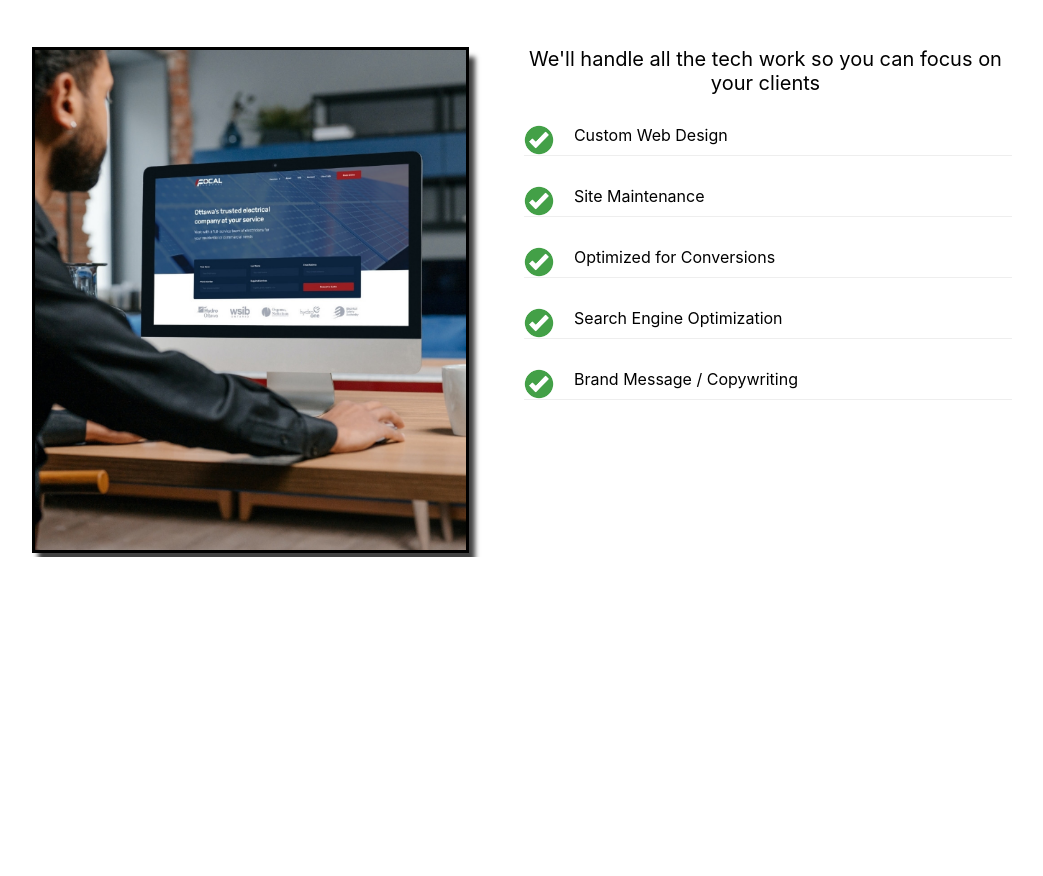
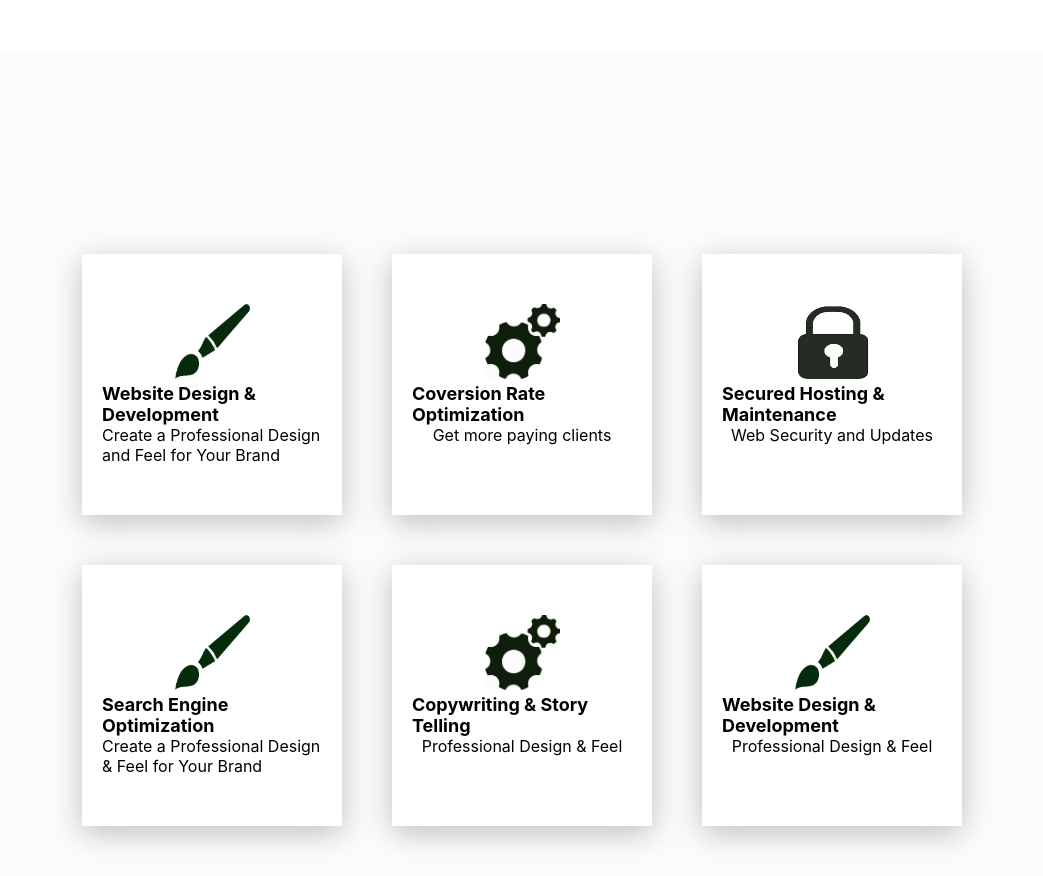
Before and after one commit to AGRTECH/flurrix, a React app: page / in a window 1280 px wide. Shown: the part 680-1556 px from the top of the page, without its empty margins (118-1161 px from the left). Before the commit the page ends 1237 px from the top, so only its background shows below. Built offline with nearby package versions, Linux system fonts and the light colour scheme.

Commit message:
new section 2 + branding

```diff
--- a/src/components/App.css
+++ b/src/components/App.css
@@ -53,11 +53,12 @@
   justify-content: space-between;
   width: 1300px;
   margin-top: 25px;
+  margin-bottom: 75px;
 }
 
 .nav-logo {
   width: 150px;
-  height: 150px;
+  height: 30px;
   margin-left: 150px;
 }
 
@@ -85,44 +86,64 @@
 }
 
 /* Section 2 */
-
 .section2-container {
-  margin-top: 300px;
+  margin-top: 107px;
+  padding-top: 200px;
+  margin-left: 200x;
+  margin-right: 150px;
   display: flex;
-  margin-left: 150px;
-  justify-content: space-between;
-  margin-right: 150px;
+  flex-direction: column;
 }
 
-.section2-computerimg {
-  height: 500px;
-  border: 3px solid black;
-  box-shadow: 6px 10px 5px 0px rgba(0, 0, 0, 0.75);
-  -webkit-box-shadow: 6px 10px 5px 0px rgba(0, 0, 0, 0.75);
-  -moz-box-shadow: 6px 10px 5px 0px rgba(0, 0, 0, 0.75);
+.section2-background {
+  background-color: #fcfcfc;
 }
 
-.section2-greencheck {
-  width: 30px;
-  height: 30px;
-  margin-right: 20px;
+.section2-paintbrushimg {
+  height: 75px;
+  width: 75px;
 }
 
-.section2-listtitle {
-  font-size: 20px;
-  text-align: center;
-  margin-left: 50px;
+.section2-paintbrushimg:hover {
+  top: -10px;
+  opacity: 0.8;
+}
+
+.section2-toprow {
+  margin-left: 200px;
+  display: flex;
+}
+
+.section2-toprow ul {
+  list-style: none;
+}
+
+.section2-card {
+  background-color: #ffffff;
+  padding: 50px 20px;
+  margin-right: 50px;
+  margin-bottom: 50px;
+  width: 25%;
+  box-shadow: rgba(100, 100, 111, 0.4) 0px 7px 29px 0px;
+  position: relative;
+  top: 0;
+  transition: top ease 0.5s;
+}
+
+.section2-card:hover {
+  top: -10px;
+}
+
+.section2-service {
+  font-weight: bold;
+  font-size: 18px;
 }
 
 .section2-list {
-  list-style: none;
-  margin-left: 55px;
-}
-
-.section2-listitem {
   display: flex;
-  border-bottom: 1px solid rgb(238, 238, 238);
-  margin-top: 30px;
+  flex-direction: column;
+  align-items: center;
+  justify-content: center;
 }
 
 @media (max-width: 1480px) {
--- a/src/components/Home.js
+++ b/src/components/Home.js
@@ -1,7 +1,12 @@
 import React from "react";
 import plumberbg from "../img/landscapinglandingbg1.jpg";
+import paintbrush from "../img/greenpaintbrush.png";
+import greengears from "../img/greengears.png";
+import greenlock from "../img/greenlock.png";
 import computerviewing from "../img/computerscreenviewing.png";
 import greencheckmark from "../img/greencheckmark.png";
+
+// Model off of tinyfrog.com
 
 const Home = () => {
   return (
@@ -14,56 +19,124 @@ const Home = () => {
         <button className="home-button">Get a site</button>
         <img src={plumberbg} className="plumber-bg" alt="" />
       </div>
+      <div className="section2-background">
         <div className="section2-container">
-        <div>
-          <img src={computerviewing} className="section2-computerimg" alt="" />
-        </div>
-        <div>
-          <p className="section2-listtitle">
-            We'll handle all the tech work so you can focus on your clients
-          </p>{" "}
+          <div className="section2-toprow">
+            <div className="section2-card">
               <ul className="section2-list">
-            <li className="section2-listitem">
+                <li>
                   <img
-                src={greencheckmark}
-                className="section2-greencheck"
+                    src={paintbrush}
+                    className="section2-paintbrushimg"
                     alt=""
-              />{" "}
-              <p>Custom Web Design</p>
+                  />
                 </li>
-            <li className="section2-listitem">
-              <img
-                src={greencheckmark}
-                className="section2-greencheck"
-                alt=""
-              />{" "}
-              <p>Site Maintenance</p>
+                <li>
+                  <p className="section2-service">
+                    Website Design & Development
+                  </p>
                 </li>
-            <li className="section2-listitem">
-              <img
-                src={greencheckmark}
-                className="section2-greencheck"
-                alt=""
-              />{" "}
-              <p>Optimized for Conversions</p>
-            </li>
-            <li className="section2-listitem">
-              <img
-                src={greencheckmark}
-                className="section2-greencheck"
-                alt=""
-              />{" "}
-              <p>Search Engine Optimization</p>
-            </li>
-            <li className="section2-listitem">
-              <img
-                src={greencheckmark}
-                className="section2-greencheck"
-                alt=""
-              />{" "}
-              <p>Brand Message / Copywriting</p>
+                <li>
+                  <p>Create a Professional Design and Feel for Your Brand</p>
                 </li>
               </ul>
+            </div>
+            <div className="section2-card">
+              <ul className="section2-list">
+                <li>
+                  <img
+                    src={greengears}
+                    className="section2-paintbrushimg"
+                    alt=""
+                  />
+                </li>
+                <li>
+                  <p className="section2-service">
+                    Coversion Rate Optimization
+                  </p>
+                </li>
+                <li>
+                  <p>Get more paying clients</p>
+                </li>
+              </ul>
+            </div>
+            <div className="section2-card">
+              <ul className="section2-list">
+                <li>
+                  <img
+                    src={greenlock}
+                    className="section2-paintbrushimg"
+                    alt=""
+                  />
+                </li>
+                <li>
+                  <p className="section2-service">
+                    Secured Hosting & Maintenance
+                  </p>
+                </li>
+                <li>
+                  <p>Web Security and Updates </p>
+                </li>
+              </ul>
+            </div>
+          </div>
+          <div className="section2-toprow">
+            <div className="section2-card">
+              <ul className="section2-list">
+                <li>
+                  <img
+                    src={paintbrush}
+                    className="section2-paintbrushimg"
+                    alt=""
+                  />
+                </li>
+                <li>
+                  <p className="section2-service">Search Engine Optimization</p>
+                </li>
+                <li>
+                  <p>Create a Professional Design & Feel for Your Brand</p>
+                </li>
+              </ul>
+            </div>
+            <div className="section2-card">
+              <ul className="section2-list">
+                <li>
+                  <img
+                    src={greengears}
+                    className="section2-paintbrushimg"
+                    alt=""
+                  />
+                </li>
+                <li>
+                  <p className="section2-service">
+                    Copywriting & Story Telling
+                  </p>
+                </li>
+                <li>
+                  <p>Professional Design & Feel</p>
+                </li>
+              </ul>
+            </div>
+            <div className="section2-card">
+              <ul className="section2-list">
+                <li>
+                  <img
+                    src={paintbrush}
+                    className="section2-paintbrushimg"
+                    alt=""
+                  />
+                </li>
+                <li>
+                  <p className="section2-service">
+                    Website Design & Development
+                  </p>
+                </li>
+                <li>
+                  <p>Professional Design & Feel</p>
+                </li>
+              </ul>
+            </div>
+          </div>
         </div>
       </div>
     </div>
--- a/src/components/Nav.js
+++ b/src/components/Nav.js
@@ -1,12 +1,12 @@
 import React from "react";
-// import logo from "../img/mainlinelogotransparent.png";
+import logo from "../img/Webscaperslogo.png";
 
 const Nav = () => {
   return (
     <>
       <div className="nav-container">
         <div>
-          <img src="" className="nav-logo" alt="Logo" />
+          <img src={logo} className="nav-logo" alt="Logo" />
         </div>
         <div>
           <ul className="nav-navlist">
```
Also changed, not shown: src/img/Webscaperslogo.png (added), src/img/greengears.png (added), src/img/greenlock.png (added), src/img/greenpaintbrush.png (added), src/img/paintbrushicon.png (added). Lines whose indentation alone changed are shown as unchanged.
